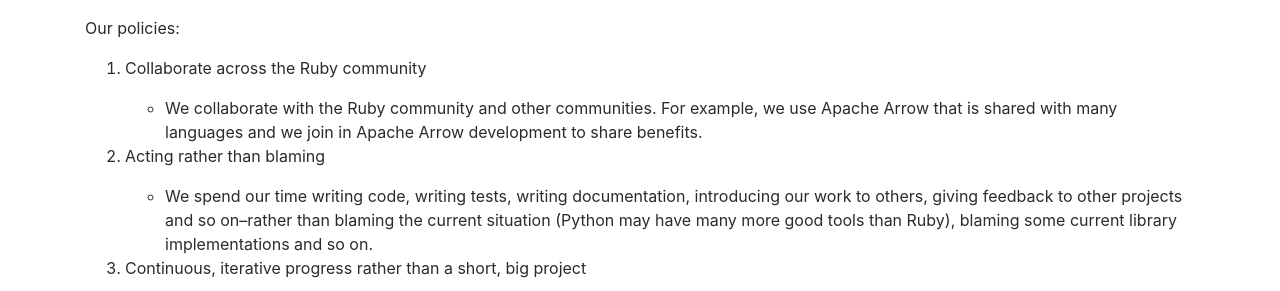
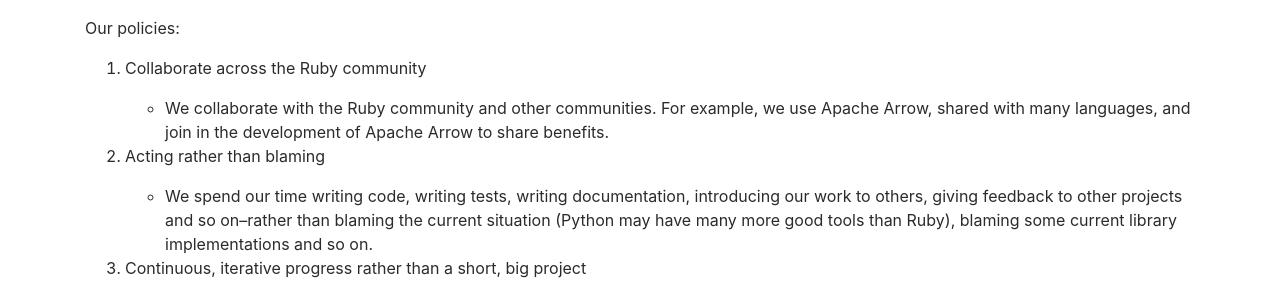
Before and after one commit to red-data-tools/red-data-tools.github.io, a Jekyll site: the page built from index.md, in a window 1280 px wide. Shown: the part 391-682 px from the top of the page. Built offline with Jekyll 4.4.1, drawn with Linux system fonts in a browser that asks for light colours.

Commit message:
Improve English

```diff
--- a/index.md
+++ b/index.md
@@ -15,7 +15,7 @@ Our policies:
 
   1. Collaborate across the Ruby community
 
-     * We collaborate with the Ruby community and other communities. For example, we use Apache Arrow that is shared with many languages and we join in Apache Arrow development to share benefits.
+     * We collaborate with the Ruby community and other communities. For example, we use Apache Arrow, shared with many languages, and join in the development of Apache Arrow to share benefits.
 
   2. Acting rather than blaming
 
```
Also changed, not shown: ja/index.md (+3 -0 lines), 1 other file.
